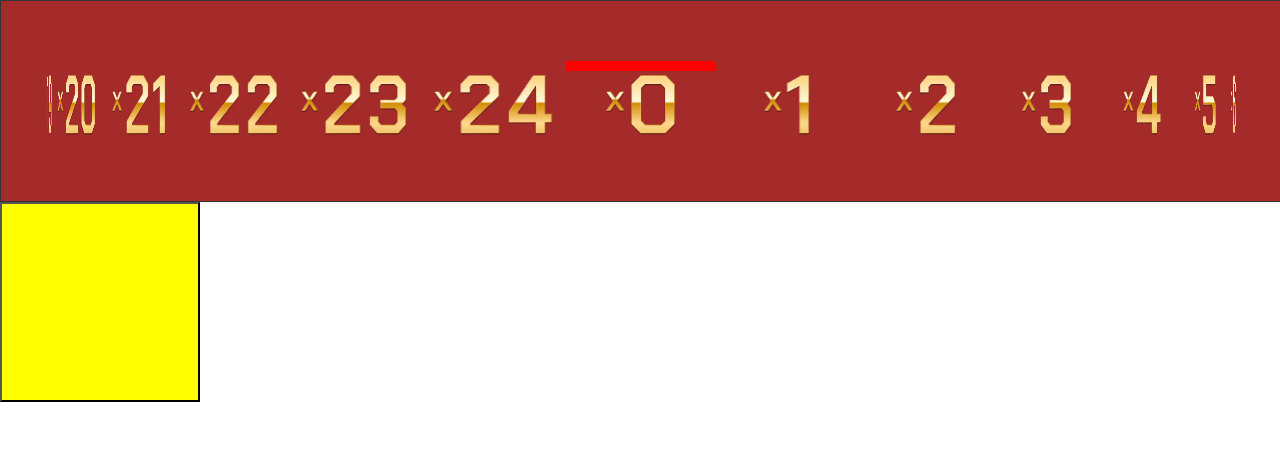
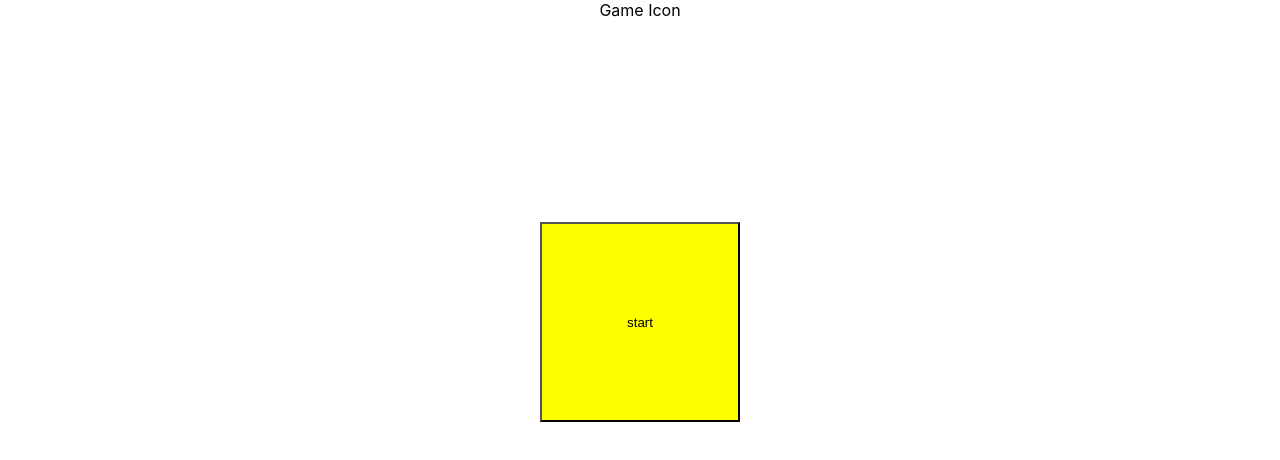
Before and after one commit to tengentoppa/spinwheel-react, a React (Create React App) app: page / in a window 1280 px wide. Shown: the top 460 px of the page. Built offline with nearby package versions, Linux system fonts and the light colour scheme.

Commit message:
move to new test field

```diff
--- a/src/App.tsx
+++ b/src/App.tsx
@@ -1,9 +1,9 @@
-import { TestField } from './components/TestField/TestField'
 import './App.css';
+import { OnScreenFullTest } from './components/OnScreenFullTest/OnScreenFullTest';
 
 function App() {
   return (
-    <TestField />
+    <OnScreenFullTest />
   );
 }
 
--- a/src/components/Multiplier/Multiplier.module.scss
+++ b/src/components/Multiplier/Multiplier.module.scss
@@ -7,15 +7,3 @@
   align-items: center;
   justify-content: center;
 }
-
-.coin_x {
-  background-repeat: no-repeat;
-  background-size: contain;
-  height: 50px;
-}
-
-.coin_num {
-  background-repeat: no-repeat;
-  background-size: contain;
-  height: 70px;
-}
--- a/src/components/Multiplier/Multiplier.tsx
+++ b/src/components/Multiplier/Multiplier.tsx
@@ -4,31 +4,44 @@ import classes from './Multiplier.module.scss';
 const Multiplier = (props: {
     multiplier: number,
     back: 'blue' | 'red' | 'normal' | 'blur',
+    xHeight?: number,
+    numHeight?: number
 }) => {
-    const { multiplier, back: color } = props;
+    const { multiplier, back, xHeight, numHeight } = props;
     const [Multies, setMulties] = useState<string[]>();
     useEffect(() => {
         splitNums(multiplier);
     }, [multiplier]);
     const splitNums = (num: number) => {
-        if (num == 0) {
+        if (num === 0) {
             setMulties(['0']);
             return;
         }
-        let tmp: string[] = [];
+        const nums: string[] = [];
         while (num > 0) {
             const remainder = num % 10;
-            tmp.unshift(remainder.toString());
+            nums.unshift(remainder.toString());
             num = Math.floor(num / 10);
         }
-        setMulties(tmp);
+        setMulties(nums);
     }
     return (
-        <section className={classes.root} style={{ backgroundImage: `${color == 'normal' ? '' : `url('./res/coin_flip/multiplier/${color}/coin_large.png')`}` }}>
-            <img className={`${classes.coin_x}`} src={`/res/coin_flip/multiplier/${color}/x.png`} />
+        <section
+            className={classes.root}
+            style={{ backgroundImage: `${back === 'normal' ? '' : `url('./res/coin_flip/multiplier/${back}/coin_large.png')`}` }}>
+            <img
+                alt={`mx`}
+                className={`${classes.coin_x}`}
+                style={{ height: `${xHeight ?? 50}px` }}
+                src={`/res/coin_flip/multiplier/${back}/x.png`} />
             {Multies?.map((d, i) => {
                 return (
-                    <img key={i} className={`${classes.coin_num}`} src={`/res/coin_flip/multiplier/${color}/${d}.png`} />
+                    <img
+                        key={i}
+                        alt={`m${d}`}
+                        className={`${classes.coin_num}`}
+                        style={{ height: `${numHeight ?? 70}px` }}
+                        src={`/res/coin_flip/multiplier/${back}/${d}.png`} />
                 );
             })}
         </section>
--- /dev/null
+++ b/src/components/OnScreenFullTest/OnScreenFullTest.module.scss
@@ -0,0 +1,25 @@
+.root {
+    width: 100%;
+    display: flex;
+    flex-direction: column;
+    align-items: center;
+    font-size: 16px;
+}
+
+.banner {
+    height: 100px;
+}
+
+.circle {
+    position: absolute;
+    top: 50%;
+    left: 50%;
+    transform: translate(-50%, -50%);
+}
+
+.wheel_item {
+    display: flex;
+    justify-content: center;
+    align-items: center;
+    height: 40px;
+}
--- /dev/null
+++ b/src/components/OnScreenFullTest/OnScreenFullTest.tsx
@@ -0,0 +1,79 @@
+import { ReactElement, useRef, useState } from 'react';
+import Multiplier from '../Multiplier/Multiplier';
+import classes from './OnScreenFullTest.module.scss';
+import Wheel3D, { Wheel3DHandler } from '../Wheel3D/Wheel3D';
+
+export function OnScreenFullTest() {
+    const width = 200;
+    const [count, setCount] = useState(3);
+    const [step, setStep] = useState(0);
+    const [showWheel, setShowWheel] = useState(false);
+    const [spinning, setSpinning] = useState(false);
+    const refWheel3D = useRef<Wheel3DHandler>();
+    const controllStep = () => {
+        if (spinning) {
+            return;
+        }
+        let s = step + 1;
+        if (s > 5) {
+            s = 0;
+        }
+        console.log(`step ${s}`);
+        switch (s) {
+            case 0:
+                setShowWheel(false);
+                break;
+            case 1:
+                setShowWheel(true);
+                break;
+            case 2:
+                setCount(d => d + 1);
+                refWheel3D.current?.spin(count, 3, 2, 5);
+                break;
+        }
+
+        setStep(s);
+    }
+    const getBanner = (step: number): ReactElement => {
+        let imgName;
+        switch (step) {
+            case 0:
+                return (<div>Game Icon</div>);
+            case 1:
+            case 2:
+                imgName = 'readytoplay';
+                break;
+            case 3:
+                imgName = 'timetoflip';
+                break;
+        }
+        return (<img className={classes.banner} alt='banner' src={`/res/coin_flip/banner/${imgName}.png`} />);
+    }
+
+    return (
+        <div className={classes.root}>
+            {getBanner(step)}
+            <Wheel3D
+                ref={refWheel3D}
+                style={{
+                    width: '100%',
+                    opacity: showWheel ? 1 : 0
+                }}
+                childrenWidth={width}
+                background={(<div style={{ height: '100%', width: '100%', backgroundColor: 'brown' }} />)}>
+                {Array.from({ length: 25 }, (_, i) => i).map((_, i) => {
+                    return (
+                        <div
+                            key={i}
+                            className={classes.wheel_item}
+                            style={{ height: `${width}px`, width: `${width}px` }}
+                        >
+                            <Multiplier key={i} back='normal' multiplier={i} />
+                        </div>
+                    );
+                })}
+            </Wheel3D>
+            <button onClick={controllStep} style={{ width: '200px', height: '200px', backgroundColor: 'yellow' }}>start</button>
+        </div>
+    );
+}
--- a/src/components/TestField/TestField.tsx
+++ b/src/components/TestField/TestField.tsx
@@ -1,50 +1,46 @@
-import { createRef, useEffect, useRef, useState } from 'react';
+import { useEffect, useRef, useState } from 'react';
 import Multiplier from '../Multiplier/Multiplier';
-import CssSpinWheel from '../CssSpinWheel/CssSpinWheel';
-import MoveCoin from '../MoveCoin/MoveCoin';
-import Spinner from '../Spinner/Spinner';
-import Wheel from '../Wheel/Wheel';
 import classes from './TestField.module.scss';
 import Wheel3D, { Wheel3DHandler } from '../Wheel3D/Wheel3D';
 
 export function TestField() {
     const width = 150;
-    const segments = [
-        "5X",
-        "50X",
-        "5X",
-        "25X",
-        "5X",
-        "35X",
-        "5X",
-        "10X",
-        "5X",
-        "15X",
-    ];
-    const segColors = [
-        "#EE4040",
-        "#F0CF50",
-        "#EE4040",
-        "#F0CF50",
-        "#EE4040",
-        "#F0CF50",
-        "#EE4040",
-        "#F0CF50",
-        "#EE4040",
-        "#F0CF50",
-    ];
-    const wheelNumbers = ["1", "2", "3", "4", "5", "6", "7", "8", "9", "10"];
-    const backgroundColours = ["#ffff00", "#ffff00", "#ffff00", "#ffff00", "#005def", "#ffff00", "#ffff00", "#ffff00", "#ffff00", "#66ffff"];
-    const onFinished = (winner: any) => {
-        console.log(winner);
-    };
-    const [num, setNum] = useState(0);
-    useEffect(() => {
-        let t = setInterval(() => { setNum((num) => num + 1); }, 500);
-        return () => {
-            clearInterval(t);
-        }
-    }, []);
+    // const segments = [
+    //     "5X",
+    //     "50X",
+    //     "5X",
+    //     "25X",
+    //     "5X",
+    //     "35X",
+    //     "5X",
+    //     "10X",
+    //     "5X",
+    //     "15X",
+    // ];
+    // const segColors = [
+    //     "#EE4040",
+    //     "#F0CF50",
+    //     "#EE4040",
+    //     "#F0CF50",
+    //     "#EE4040",
+    //     "#F0CF50",
+    //     "#EE4040",
+    //     "#F0CF50",
+    //     "#EE4040",
+    //     "#F0CF50",
+    // ];
+    // const wheelNumbers = ["1", "2", "3", "4", "5", "6", "7", "8", "9", "10"];
+    // const backgroundColours = ["#ffff00", "#ffff00", "#ffff00", "#ffff00", "#005def", "#ffff00", "#ffff00", "#ffff00", "#ffff00", "#66ffff"];
+    // const onFinished = (winner: any) => {
+    //     console.log(winner);
+    // };
+    // const [num, setNum] = useState(0);
+    // useEffect(() => {
+    //     let t = setInterval(() => { setNum((num) => num + 1); }, 500);
+    //     return () => {
+    //         clearInterval(t);
+    //     }
+    // }, []);
     const [count, setCount] = useState(3);
     const refWheel3D = useRef<Wheel3DHandler>();
 
@@ -53,8 +49,8 @@ export function TestField() {
             {/* <Coin multiplier={num} color={'blue'} /> */}
             {/* <CssSpinWheel /> */}
             {/* <MoveCoin strs={['1', '2']} /> */}
-            <Wheel3D width={width} background={(<div style={{ height: '100%', width: '100%', backgroundColor: 'brown' }} />)} ref={refWheel3D}>
-                {Array.from({ length: 25 }, (_, i) => i).map((_, i) => {
+            <Wheel3D childrenWidth={width} background={(<div style={{ height: '100%', width: '100%', backgroundColor: 'brown' }} />)} ref={refWheel3D}>
+                {Array.from({ length: 10 }).map((_, i) => {
                     return (
                         <div
                             key={i}
@@ -67,9 +63,9 @@ export function TestField() {
                 })}
             </Wheel3D>
             <button onClick={() => {
-                refWheel3D.current?.spin(count, 8, 2, 4);
+                refWheel3D.current?.spin(count, 3, 2, 4);
                 setCount(d => d + 1);
-            }} style={{ width: '200px', height: '200px', backgroundColor: 'yellow' }}></button>
+            }} style={{ width: '200px', height: '200px', backgroundColor: 'yellow' }}>start</button>
         </div>
     );
 }
--- a/src/components/Wheel3D/Wheel3D.module.scss
+++ b/src/components/Wheel3D/Wheel3D.module.scss
@@ -5,8 +5,6 @@
   align-items: center;
   overflow-x: hidden;
   transform-style: preserve-3d;
-  width: 100%;
-  height: 100%;
 
   .blur {
     position: absolute;
--- a/src/components/Wheel3D/Wheel3D.tsx
+++ b/src/components/Wheel3D/Wheel3D.tsx
@@ -16,10 +16,13 @@ export type Wheel3DHandler = {
 };
 const Wheel3D = forwardRef((props: {
     /**The width of every cell is different from the children's width */
-    width: number,
+    childrenWidth: number,
     /**Wheel contents */
     children: ReactElement[],
+    /**Wheel background */
     background: ReactElement,
+    /**Wheel style */
+    style?: CSSProperties,
 }, ref) => {
     useImperativeHandle(
         ref,
@@ -39,7 +42,7 @@ const Wheel3D = forwardRef((props: {
             }
         })
     )
-    const { width, children, background } = props;
+    const { childrenWidth, children, background, style } = props;
 
     const [angle, setAngle] = useState<number>(() => 360 / children.length);
     const [spinning, setSpinning] = useState(false);
@@ -76,10 +79,10 @@ const Wheel3D = forwardRef((props: {
         }
         const len = children.length;
         const angle = 360 / len;
-        const r = width / 2 / Math.tan(Math.PI / len);
+        const r = childrenWidth / 2 / Math.tan(Math.PI / len);
         setEles(getEles(children, r));
         setAngle(angle);
-    }, [width, ...children.map(d => d.key), blurStyle]);
+    }, [childrenWidth, ...children.map(d => d.key), blurStyle]);
     const spin = (
         targetIndex: number,
         time: number,
@@ -93,7 +96,7 @@ const Wheel3D = forwardRef((props: {
             throw new Error('minRound or maxRound error');
         }
         setSpinning(true);
-        let targetAngle = getTargetAngle(targetIndex, minRound, maxRound);
+        const targetAngle = getTargetAngle(targetIndex, minRound, maxRound);
         const animateSpin = `
         @keyframes spin {
             0% {
@@ -158,21 +161,12 @@ const Wheel3D = forwardRef((props: {
     //#endregion
 
     return (
-        <section className={classes.wheel}>
+        <section className={classes.wheel} style={style}>
             <div
                 className={`${classes.wheel_inner}`}
                 style={wheelStyle}
                 onAnimationEnd={spinStopped}>
                 <div className={classes.background} style={backStyle}>{background}</div>
-                <div style={{
-                    backgroundColor: 'red',
-                    width: `${width}px`,
-                    height: '10px',
-                    position: 'absolute',
-                    top: '30%',
-                    left: '50%',
-                    transform: 'translate(-50%, 0)'
-                }} />
                 {eles}
             </div>
         </section >
```
Also changed, not shown: public/res/coin_flip/banner/readytoplay.png (added), public/res/coin_flip/banner/timetoflip.png (added).
